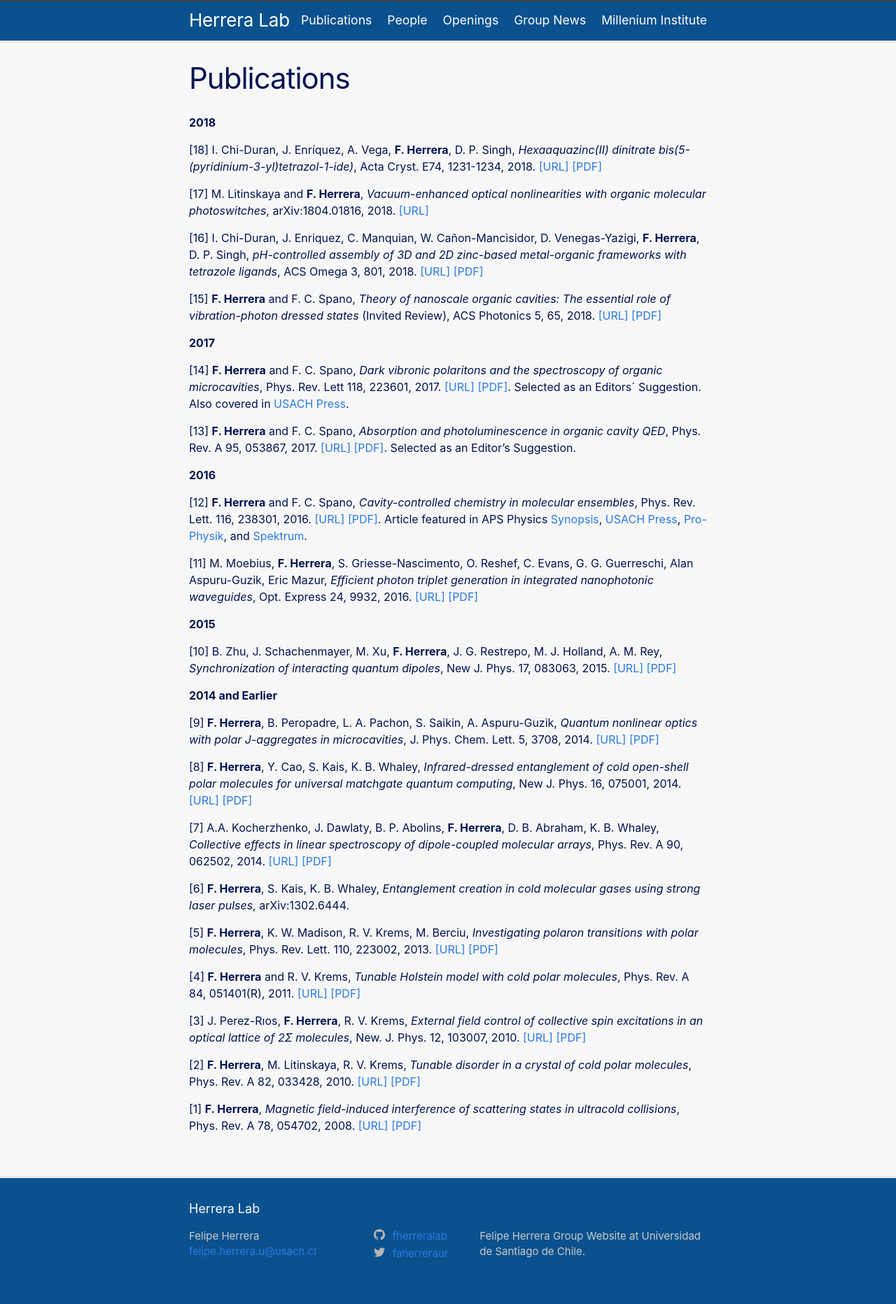
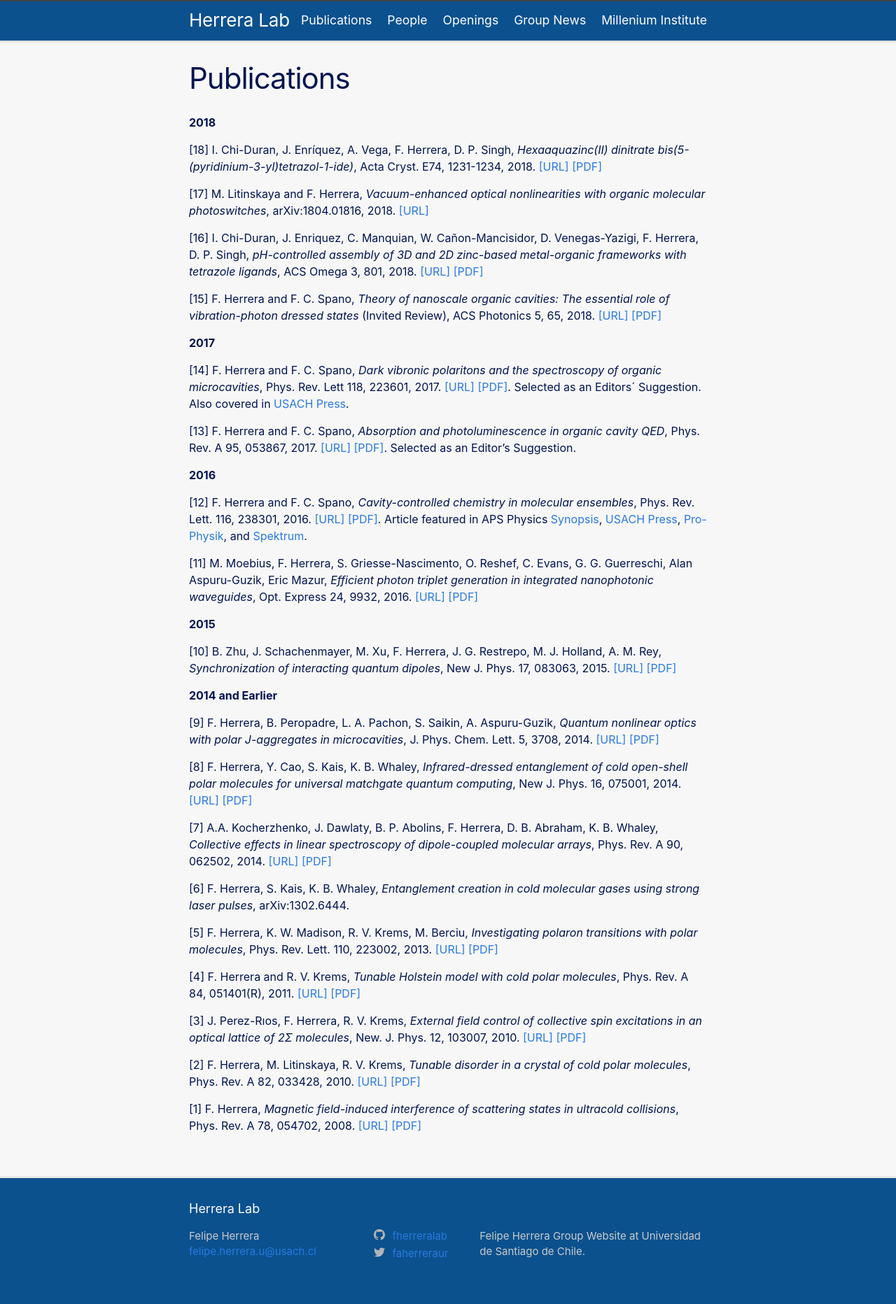
Before and after one commit to fherreralab/fherreralab.github.io, a Jekyll site: the page built from publications.md, in a window 1280 px wide. Shown: the whole page at 70% size. Built offline with Jekyll 4.4.1, drawn with Linux system fonts in a browser that asks for light colours.

Commit message:
updated homepage

```diff
--- a/_sass/minima/_layout.scss
+++ b/_sass/minima/_layout.scss
@@ -77,7 +77,7 @@
       text-align: center;
 
       > svg {
-        fill: $grey-color-dark;
+        fill: darken($light-text-color,10%);
       }
     }
 
--- a/publications.md
+++ b/publications.md
@@ -6,47 +6,47 @@
 
 **2018**
 
-[18] I. Chi-Duran, J. Enríquez, A. Vega, **F. Herrera**, D. P. Singh, *Hexa­aqua­zinc(II) dinitrate bis­(5-(pyridinium-3-yl)tetra­zol-1-ide)*, Acta Cryst. E74, 1231-1234, 2018. [[URL]](http://scripts.iucr.org/cgi-bin/paper?S205698901801112X)  [[PDF]]({{ "/assets/papers/2018 molecular crystal.pdf" | absolute_url}})
+[18] I. Chi-Duran, J. Enríquez, A. Vega, F. Herrera, D. P. Singh, *Hexa­aqua­zinc(II) dinitrate bis­(5-(pyridinium-3-yl)tetra­zol-1-ide)*, Acta Cryst. E74, 1231-1234, 2018. [[URL]](http://scripts.iucr.org/cgi-bin/paper?S205698901801112X)  [[PDF]]({{ "/assets/papers/2018 molecular crystal.pdf" | absolute_url}})
 
-[17] M. Litinskaya and **F. Herrera**, *Vacuum-enhanced optical nonlinearities with organic molecular photoswitches*, arXiv:1804.01816, 2018. [[URL]](https://arxiv.org/abs/1804.01816)
+[17] M. Litinskaya and F. Herrera, *Vacuum-enhanced optical nonlinearities with organic molecular photoswitches*, arXiv:1804.01816, 2018. [[URL]](https://arxiv.org/abs/1804.01816)
 
-[16] I. Chi-Duran, J. Enriquez, C. Manquian, W. Cañon-Mancisidor, D. Venegas-Yazigi, **F. Herrera**, D. P. Singh, *pH-controlled assembly of 3D and 2D zinc-based metal-organic frameworks with tetrazole ligands*, ACS Omega 3, 801, 2018. [[URL]](https://pubs.acs.org/doi/abs/10.1021/acsomega.7b01792) [[PDF]]({{ "/assets/papers/2018 pH-Controlled Assembly of 3D and 2D Zinc-Based Metal-Organic Frameworks with Tetrazole Ligands.pdf" | absolute_url}})
+[16] I. Chi-Duran, J. Enriquez, C. Manquian, W. Cañon-Mancisidor, D. Venegas-Yazigi, F. Herrera, D. P. Singh, *pH-controlled assembly of 3D and 2D zinc-based metal-organic frameworks with tetrazole ligands*, ACS Omega 3, 801, 2018. [[URL]](https://pubs.acs.org/doi/abs/10.1021/acsomega.7b01792) [[PDF]]({{ "/assets/papers/2018 pH-Controlled Assembly of 3D and 2D Zinc-Based Metal-Organic Frameworks with Tetrazole Ligands.pdf" | absolute_url}})
 
 
-[15] **F. Herrera** and F. C. Spano, *Theory of nanoscale organic cavities: The essential role of vibration-photon dressed states* (Invited Review), ACS Photonics 5, 65, 2018. [[URL]](http://pubs.acs.org/doi/10.1021/acsphotonics.7b00728) [[PDF]]({{ "/assets/papers/2017 (ASAP) Theory of Nanoscale Organic Cavities The Essential Role of Vibration-Photon Dressed States.pdf" | absolute_url}})
+[15] F. Herrera and F. C. Spano, *Theory of nanoscale organic cavities: The essential role of vibration-photon dressed states* (Invited Review), ACS Photonics 5, 65, 2018. [[URL]](http://pubs.acs.org/doi/10.1021/acsphotonics.7b00728) [[PDF]]({{ "/assets/papers/2017 (ASAP) Theory of Nanoscale Organic Cavities The Essential Role of Vibration-Photon Dressed States.pdf" | absolute_url}})
 
 **2017**
 
-[14] **F. Herrera** and F. C. Spano, *Dark vibronic polaritons and the spectroscopy of organic microcavities*, Phys. Rev. Lett 118, 223601, 2017. [[URL]](https://journals.aps.org/prl/abstract/10.1103/PhysRevLett.118.223601) [[PDF]]({{ "/assets/papers/2017 Dark Vibronic Polaritons and the Spectroscopy of Organic Microcavities.pdf" | absolute_url}}). Selected as an Editors´ Suggestion. Also covered in [USACH Press](http://www.udesantiagoaldia.usach.cl/content/investigador-de-la-universidad-realiza-aporte-mundial-en-torno-fisica-cuantica).
+[14] F. Herrera and F. C. Spano, *Dark vibronic polaritons and the spectroscopy of organic microcavities*, Phys. Rev. Lett 118, 223601, 2017. [[URL]](https://journals.aps.org/prl/abstract/10.1103/PhysRevLett.118.223601) [[PDF]]({{ "/assets/papers/2017 Dark Vibronic Polaritons and the Spectroscopy of Organic Microcavities.pdf" | absolute_url}}). Selected as an Editors´ Suggestion. Also covered in [USACH Press](http://www.udesantiagoaldia.usach.cl/content/investigador-de-la-universidad-realiza-aporte-mundial-en-torno-fisica-cuantica).
 
-[13] **F. Herrera** and  F. C. Spano, *Absorption and photoluminescence in organic cavity QED*, Phys. Rev. A 95, 053867, 2017. [[URL]](https://journals.aps.org/pra/abstract/10.1103/PhysRevA.95.053867) [[PDF]]({{ "/assets/papers/2017 Absorption and photoluminescence in organic cavity QED.pdf" | absolute_url}}). Selected as an Editor's Suggestion.
+[13] F. Herrera and  F. C. Spano, *Absorption and photoluminescence in organic cavity QED*, Phys. Rev. A 95, 053867, 2017. [[URL]](https://journals.aps.org/pra/abstract/10.1103/PhysRevA.95.053867) [[PDF]]({{ "/assets/papers/2017 Absorption and photoluminescence in organic cavity QED.pdf" | absolute_url}}). Selected as an Editor's Suggestion.
 
 **2016**
 
-[12] **F. Herrera** and F. C. Spano, *Cavity-controlled chemistry in molecular ensembles*, Phys. Rev. Lett. 116, 238301, 2016. [[URL]](https://journals.aps.org/prl/abstract/10.1103/PhysRevLett.116.238301) [[PDF]]({{"/assets/papers/2016 Cavity-controlled chemistry in molecular ensembles.pdf" | absolute_url}}). Article featured in APS Physics [Synopsis](http://physics.aps.org/synopsis-for/10.1103/PhysRevLett.116.238301), [USACH Press](http://www.udesantiagoaldia.usach.cl/content/academico-realiza-hallazgo-sobre-control-de-reacciones-quimicas-usando-optica-cuantica), [Pro-Physik](http://www.pro-physik.de/details/news/9451181/Wie_Vakuum_auf_chemische_Reaktionen_wirkt.html), and [Spektrum](http://www.spektrum.de/news/chemische-effizienz-aus-dem-nichts/1414179).
+[12] F. Herrera and F. C. Spano, *Cavity-controlled chemistry in molecular ensembles*, Phys. Rev. Lett. 116, 238301, 2016. [[URL]](https://journals.aps.org/prl/abstract/10.1103/PhysRevLett.116.238301) [[PDF]]({{"/assets/papers/2016 Cavity-controlled chemistry in molecular ensembles.pdf" | absolute_url}}). Article featured in APS Physics [Synopsis](http://physics.aps.org/synopsis-for/10.1103/PhysRevLett.116.238301), [USACH Press](http://www.udesantiagoaldia.usach.cl/content/academico-realiza-hallazgo-sobre-control-de-reacciones-quimicas-usando-optica-cuantica), [Pro-Physik](http://www.pro-physik.de/details/news/9451181/Wie_Vakuum_auf_chemische_Reaktionen_wirkt.html), and [Spektrum](http://www.spektrum.de/news/chemische-effizienz-aus-dem-nichts/1414179).
 
-[11] M. Moebius, **F. Herrera**, S. Griesse-Nascimento, O. Reshef, C. Evans, G. G. Guerreschi, Alan Aspuru-Guzik, Eric Mazur,  *Efficient photon triplet generation in integrated nanophotonic waveguides*, Opt. Express 24, 9932, 2016. [[URL]](https://www.osapublishing.org/oe/abstract.cfm?uri=oe-24-9-9932) [[PDF]]({{"/assets/papers/2016 Efficient photon triplet generation in integrated nanophotonic waveguides.pdf" | absolute_url}})
+[11] M. Moebius, F. Herrera, S. Griesse-Nascimento, O. Reshef, C. Evans, G. G. Guerreschi, Alan Aspuru-Guzik, Eric Mazur,  *Efficient photon triplet generation in integrated nanophotonic waveguides*, Opt. Express 24, 9932, 2016. [[URL]](https://www.osapublishing.org/oe/abstract.cfm?uri=oe-24-9-9932) [[PDF]]({{"/assets/papers/2016 Efficient photon triplet generation in integrated nanophotonic waveguides.pdf" | absolute_url}})
 
 **2015**
 
-[10] B. Zhu, J. Schachenmayer, M. Xu, **F. Herrera**, J. G. Restrepo, M. J. Holland, A. M. Rey, *Synchronization of interacting quantum dipoles*, New J. Phys. 17, 083063, 2015. [[URL]](http://iopscience.iop.org/article/10.1088/1367-2630/17/8/083063/meta) [[PDF]]({{"/assets/papers/2015 Synchronization of interacting quantum dipoles.pdf" | absolute_url}})
+[10] B. Zhu, J. Schachenmayer, M. Xu, F. Herrera, J. G. Restrepo, M. J. Holland, A. M. Rey, *Synchronization of interacting quantum dipoles*, New J. Phys. 17, 083063, 2015. [[URL]](http://iopscience.iop.org/article/10.1088/1367-2630/17/8/083063/meta) [[PDF]]({{"/assets/papers/2015 Synchronization of interacting quantum dipoles.pdf" | absolute_url}})
 
 **2014 and Earlier**
 
-[9] **F. Herrera**, B. Peropadre, L. A. Pachon, S. Saikin, A. Aspuru-Guzik, *Quantum nonlinear optics with polar J-aggregates in microcavities*, J. Phys. Chem. Lett. 5, 3708, 2014. [[URL]](http://pubs.acs.org/doi/abs/10.1021/jz501905h) [[PDF]]({{"/assets/papers/2014 Quantum Nonlinear Optics with Polar J‑Aggregates in Microcavities.pdf" | absolute_url}})
+[9] F. Herrera, B. Peropadre, L. A. Pachon, S. Saikin, A. Aspuru-Guzik, *Quantum nonlinear optics with polar J-aggregates in microcavities*, J. Phys. Chem. Lett. 5, 3708, 2014. [[URL]](http://pubs.acs.org/doi/abs/10.1021/jz501905h) [[PDF]]({{"/assets/papers/2014 Quantum Nonlinear Optics with Polar J‑Aggregates in Microcavities.pdf" | absolute_url}})
 
-[8] **F. Herrera**, Y. Cao, S. Kais, K. B. Whaley, *Infrared-dressed entanglement of cold open-shell polar molecules for universal matchgate quantum computing*, New J. Phys. 16, 075001, 2014. [[URL]](http://iopscience.iop.org/1367-2630/16/7/075001/) [[PDF]]({{"/assets/papers/2014 Infrared-matchgate.pdf" | absolute_url}})
+[8] F. Herrera, Y. Cao, S. Kais, K. B. Whaley, *Infrared-dressed entanglement of cold open-shell polar molecules for universal matchgate quantum computing*, New J. Phys. 16, 075001, 2014. [[URL]](http://iopscience.iop.org/1367-2630/16/7/075001/) [[PDF]]({{"/assets/papers/2014 Infrared-matchgate.pdf" | absolute_url}})
 
-[7] A.A. Kocherzhenko, J. Dawlaty, B. P. Abolins, **F. Herrera**, D. B. Abraham, K. B. Whaley, *Collective effects in linear spectroscopy of dipole-coupled molecular arrays*, Phys. Rev. A 90, 062502, 2014. [[URL]](http://journals.aps.org/pra/abstract/10.1103/PhysRevA.90.062502) [[PDF]]({{"/assets/papers/2014 KMM_Submitted.pdf" | absolute_url}})
+[7] A.A. Kocherzhenko, J. Dawlaty, B. P. Abolins, F. Herrera, D. B. Abraham, K. B. Whaley, *Collective effects in linear spectroscopy of dipole-coupled molecular arrays*, Phys. Rev. A 90, 062502, 2014. [[URL]](http://journals.aps.org/pra/abstract/10.1103/PhysRevA.90.062502) [[PDF]]({{"/assets/papers/2014 KMM_Submitted.pdf" | absolute_url}})
 
-[6] **F. Herrera**, S. Kais, K. B. Whaley, *Entanglement creation in cold molecular gases using strong laser pulses*, arXiv:1302.6444.
+[6] F. Herrera, S. Kais, K. B. Whaley, *Entanglement creation in cold molecular gases using strong laser pulses*, arXiv:1302.6444.
 
-[5] **F. Herrera**, K. W. Madison, R. V. Krems, M. Berciu, *Investigating polaron transitions with polar molecules*, Phys. Rev. Lett. 110, 223002, 2013. [[URL]](http://journals.aps.org/prl/abstract/10.1103/PhysRevLett.110.223002) [[PDF]]({{"/assets/papers/2013 Investigating Polaron Transitions with Polar Molecules.pdf" | absolute_url}})
+[5] F. Herrera, K. W. Madison, R. V. Krems, M. Berciu, *Investigating polaron transitions with polar molecules*, Phys. Rev. Lett. 110, 223002, 2013. [[URL]](http://journals.aps.org/prl/abstract/10.1103/PhysRevLett.110.223002) [[PDF]]({{"/assets/papers/2013 Investigating Polaron Transitions with Polar Molecules.pdf" | absolute_url}})
 
-[4] **F. Herrera** and R. V. Krems, *Tunable Holstein model with cold polar molecules*, Phys. Rev. A 84, 051401(R), 2011. [[URL]](http://journals.aps.org/pra/abstract/10.1103/PhysRevA.84.051401) [[PDF]]({{"/assets/papers/2011 Tunable Holstein model with cold polar molecules.pdf" | absolute_url}})
+[4] F. Herrera and R. V. Krems, *Tunable Holstein model with cold polar molecules*, Phys. Rev. A 84, 051401(R), 2011. [[URL]](http://journals.aps.org/pra/abstract/10.1103/PhysRevA.84.051401) [[PDF]]({{"/assets/papers/2011 Tunable Holstein model with cold polar molecules.pdf" | absolute_url}})
 
-[3] J. Perez-Rıos, **F. Herrera**, R. V. Krems, *External field control of collective spin excitations in an optical lattice of 2Σ molecules*, New. J. Phys. 12, 103007, 2010. [[URL]](http://iopscience.iop.org/1367-2630/12/10/103007/) [[PDF]]({{"/assets/papers/2010 External field control of collective spin excitations in an optical lattice of 2-sigma molecules.pdf" | absolute_url}})
+[3] J. Perez-Rıos, F. Herrera, R. V. Krems, *External field control of collective spin excitations in an optical lattice of 2Σ molecules*, New. J. Phys. 12, 103007, 2010. [[URL]](http://iopscience.iop.org/1367-2630/12/10/103007/) [[PDF]]({{"/assets/papers/2010 External field control of collective spin excitations in an optical lattice of 2-sigma molecules.pdf" | absolute_url}})
 
-[2] **F. Herrera**, M. Litinskaya, R. V. Krems, *Tunable disorder in a crystal of cold polar molecules*, Phys. Rev. A 82, 033428, 2010. [[URL]](http://journals.aps.org/pra/abstract/10.1103/PhysRevA.82.033428) [[PDF]]({{"/assets/papers/2010 Tunable disorder in a crystal of cold polar molecules.pdf" | absolute_url}})
+[2] F. Herrera, M. Litinskaya, R. V. Krems, *Tunable disorder in a crystal of cold polar molecules*, Phys. Rev. A 82, 033428, 2010. [[URL]](http://journals.aps.org/pra/abstract/10.1103/PhysRevA.82.033428) [[PDF]]({{"/assets/papers/2010 Tunable disorder in a crystal of cold polar molecules.pdf" | absolute_url}})
 
-[1] **F. Herrera**, *Magnetic field-induced interference of scattering states in ultracold collisions*, Phys. Rev. A 78, 054702, 2008. [[URL]](http://journals.aps.org/pra/abstract/10.1103/PhysRevA.78.054702) [[PDF]]({{"/assets/papers/2008 Magnetic-field-induced interference of scattering states in ultracold collisions.pdf" | absolute_url}})
+[1] F. Herrera, *Magnetic field-induced interference of scattering states in ultracold collisions*, Phys. Rev. A 78, 054702, 2008. [[URL]](http://journals.aps.org/pra/abstract/10.1103/PhysRevA.78.054702) [[PDF]]({{"/assets/papers/2008 Magnetic-field-induced interference of scattering states in ultracold collisions.pdf" | absolute_url}})
```
Also changed, not shown: index.md (+9 -5 lines), 4 other files.
